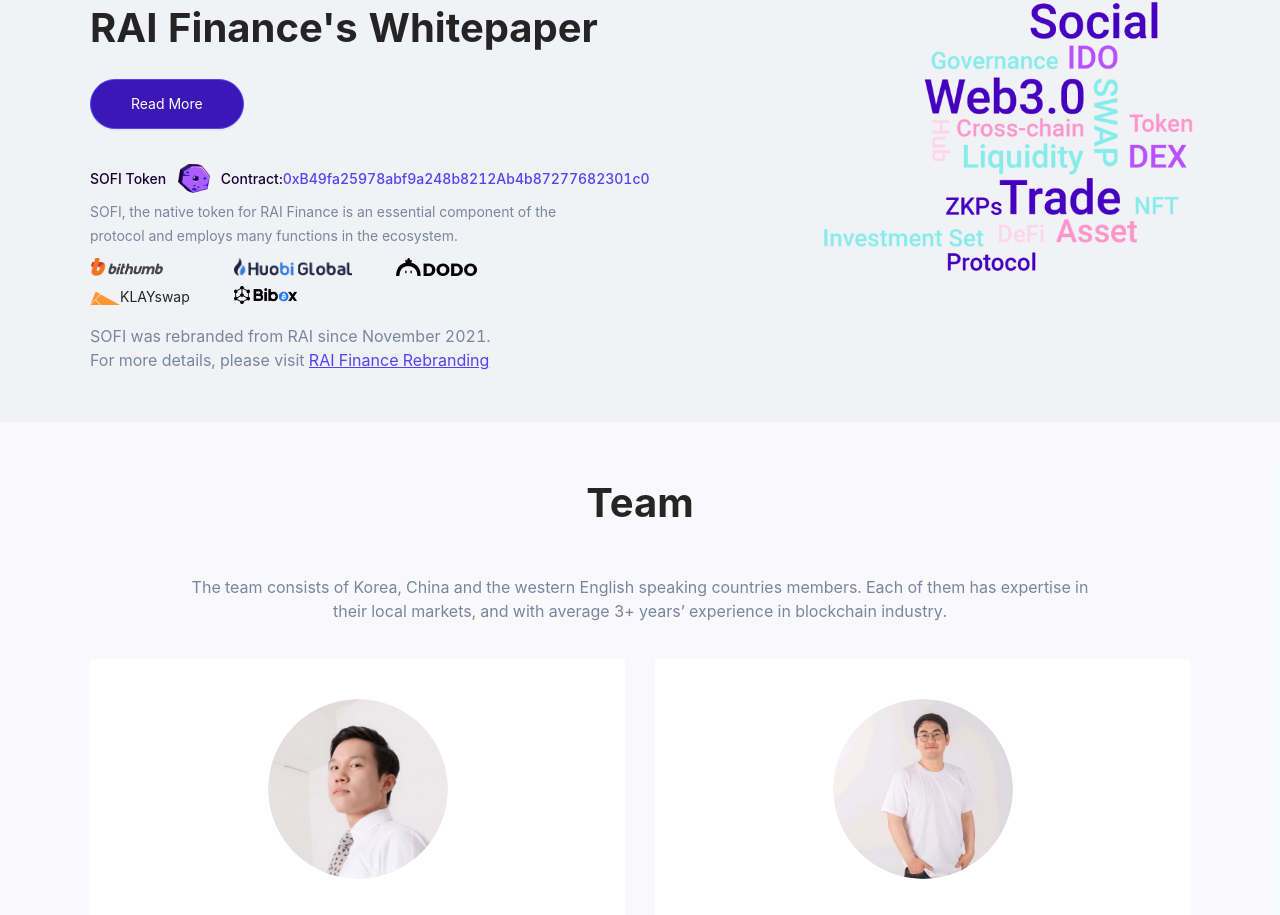
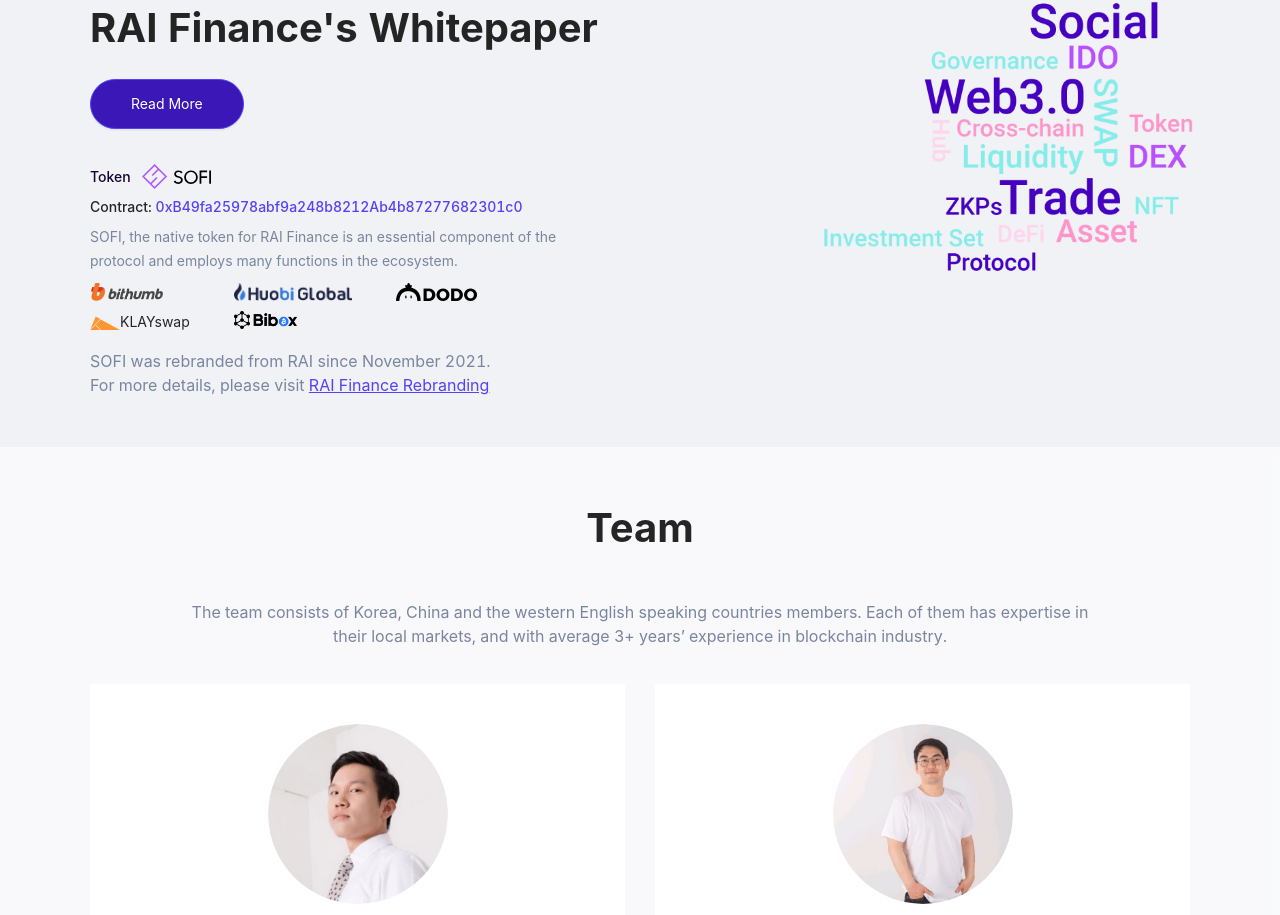
Before and after one commit to RaiFinance/RAI-Home, a React (Create React App) app: page / in a window 1280 px wide. Shown: the part 2587-3502 px from the top of the page. Built offline with nearby package versions, Linux system fonts and the light colour scheme.

Commit message:
fix: change sofi token logo

```diff
--- a/src/pages/Home/index.tsx
+++ b/src/pages/Home/index.tsx
@@ -51,6 +51,7 @@ import {ReactComponent as TelegramLogo} from '../../assets/images/home/svg/Teleg
 import {ReactComponent as GithubLogo} from '../../assets/images/home/svg/Github.svg'
 import {ReactComponent as KakaoLogo} from '../../assets/images/home/svg/Kakao.svg'
 import {ReactComponent as WeiboLogo} from '../../assets/images/home/svg/Weibo.svg'
+import {ReactComponent as SofiToken} from '../../assets/images/home/svg/SOFI.svg'
 import './index.less';
 
 const { Header, Sider, Content } = Layout;
@@ -573,12 +574,14 @@ const Home: React.FC = () =>  {
                             <h2 id="Whitepaper">RAI Finance's Whitepaper</h2>
                             <Button type="primary"><a target="_blank" rel="noopener" href="/RAI-Finance.pdf" className="elementor-item">Read More</a></Button>
                             <h3 className="tokenName" >
-                                SOFI Token
+                                Token
                                 &nbsp;&nbsp;
-                                <img style={{width: '32px'}} src={RAIToken} />
-                                &nbsp;&nbsp;
-                                Contract: <a href="https://etherscan.io/token/0xB49fa25978abf9a248b8212Ab4b87277682301c0" >0xB49fa25978abf9a248b8212Ab4b87277682301c0</a>
+                                <SofiToken />
+                                <br/>
                             </h3>
+                            <h4>
+                            Contract: <a href="https://etherscan.io/token/0xB49fa25978abf9a248b8212Ab4b87277682301c0" >0xB49fa25978abf9a248b8212Ab4b87277682301c0</a>
+                            </h4>
                             <span className="tokenDes">SOFI, the native token for RAI Finance is an essential component of the protocol and employs many functions in the ecosystem.</span>
                             <ul className="compenyList">
                                 <li><img src={Bithumb}/></li>
```
Also changed, not shown: src/assets/images/home/svg/SOFI.svg (added).
